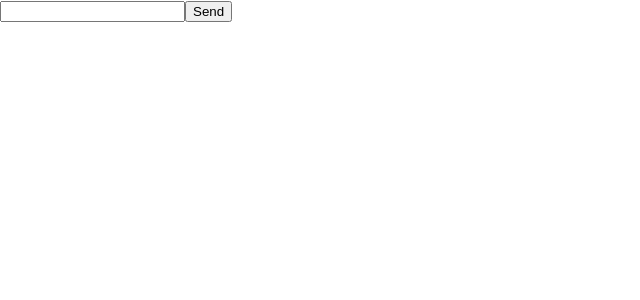
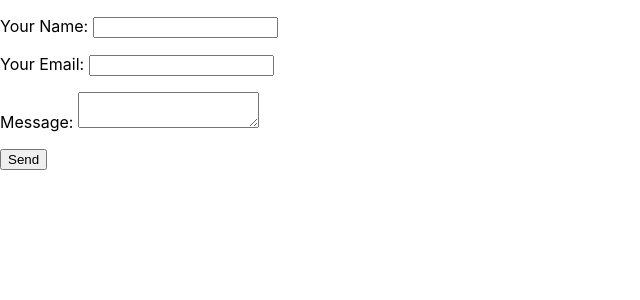
Before and after one commit to oroth8/w2ltest, a React (Create React App) app: page / in a window 1280 px wide. Shown: the top 300 px of the page, without its empty margins (0-640 px from the left). Built offline with nearby package versions, Linux system fonts and the light colour scheme.

Commit message:
stateful form

```diff
--- a/src/App.js
+++ b/src/App.js
@@ -1,4 +1,5 @@
 import React, { useState, useEffect } from "react";
+import ContactForm from "./Form";
 
 function App() {
   const [formData, setFormData] = useState("");
@@ -8,16 +9,7 @@ function App() {
   }, [formData]);
   return (
     <div className="App">
-      <form name="contact" action="/" method="POST" data-netlify="true">
-        <input type="hidden" name="form-name" />
-        <input
-          type="text"
-          name="first_name"
-          value={formData}
-          onChange={(e) => setFormData(e.target.value)}
-        />
-        <button type="submit">Send</button>
-      </form>
+      <ContactForm />
     </div>
   );
 }
--- /dev/null
+++ b/src/Form.js
@@ -0,0 +1,78 @@
+import React from "react";
+import ReactDOM from "react-dom";
+
+const encode = (data) => {
+  return Object.keys(data)
+    .map((key) => encodeURIComponent(key) + "=" + encodeURIComponent(data[key]))
+    .join("&");
+};
+
+class ContactForm extends React.Component {
+  constructor(props) {
+    super(props);
+    this.state = { name: "", email: "", message: "" };
+  }
+
+  /* Here’s the juicy bit for posting the form submission */
+
+  handleSubmit = (e) => {
+    fetch("/", {
+      method: "POST",
+      headers: { "Content-Type": "application/x-www-form-urlencoded" },
+      body: encode({ "form-name": "contact", ...this.state }),
+    })
+      .then(() => alert("Success!"))
+      .catch((error) => alert(error));
+
+    e.preventDefault();
+  };
+
+  handleChange = (e) => this.setState({ [e.target.name]: e.target.value });
+
+  render() {
+    const { name, email, message } = this.state;
+    return (
+      <form onSubmit={this.handleSubmit}>
+        <p>
+          <label>
+            Your Name:{" "}
+            <input
+              type="text"
+              name="name"
+              value={name}
+              onChange={this.handleChange}
+            />
+          </label>
+        </p>
+        <p>
+          <label>
+            Your Email:{" "}
+            <input
+              type="email"
+              name="email"
+              value={email}
+              onChange={this.handleChange}
+            />
+          </label>
+        </p>
+        <p>
+          <label>
+            Message:{" "}
+            <textarea
+              name="message"
+              value={message}
+              onChange={this.handleChange}
+            />
+          </label>
+        </p>
+        <p>
+          <button type="submit">Send</button>
+        </p>
+      </form>
+    );
+  }
+}
+
+ReactDOM.render(<ContactForm />, document.getElementById("root"));
+
+export default ContactForm;
```
Also changed, not shown: 1 other file (tests, documents, lock files or other folders).
